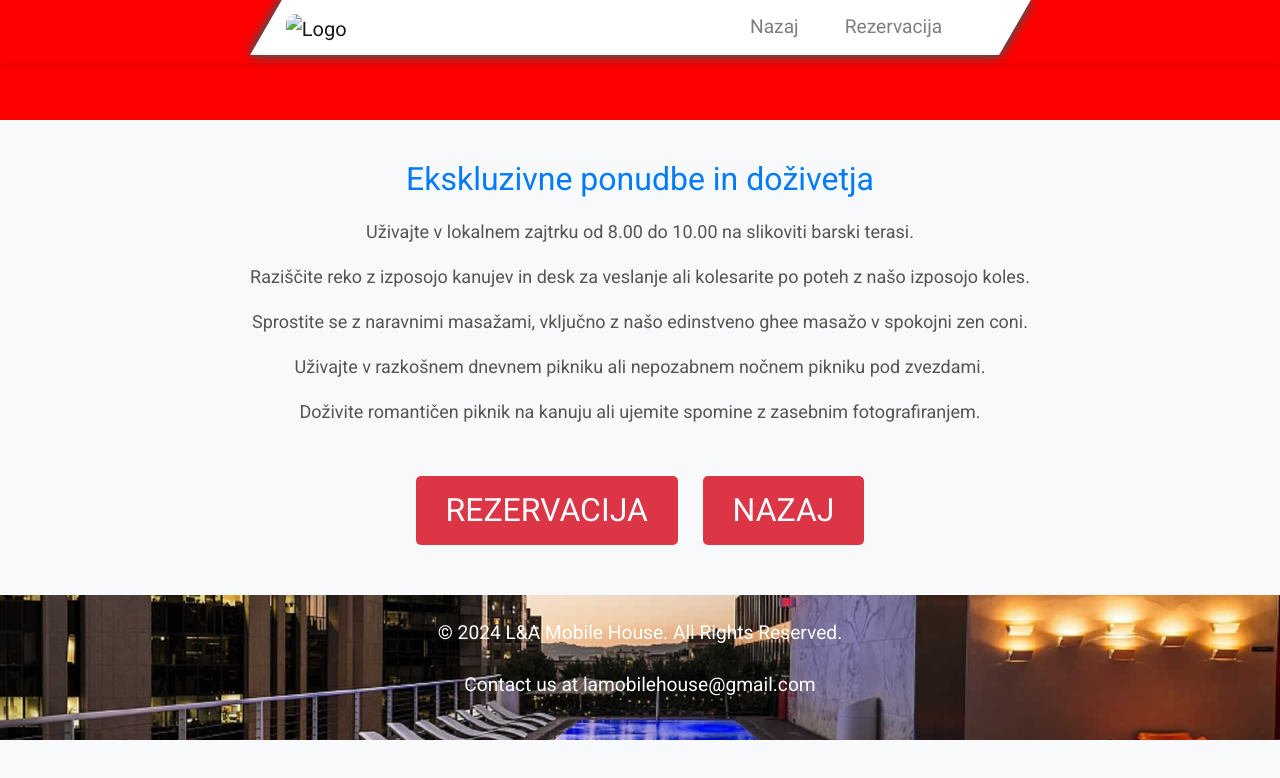
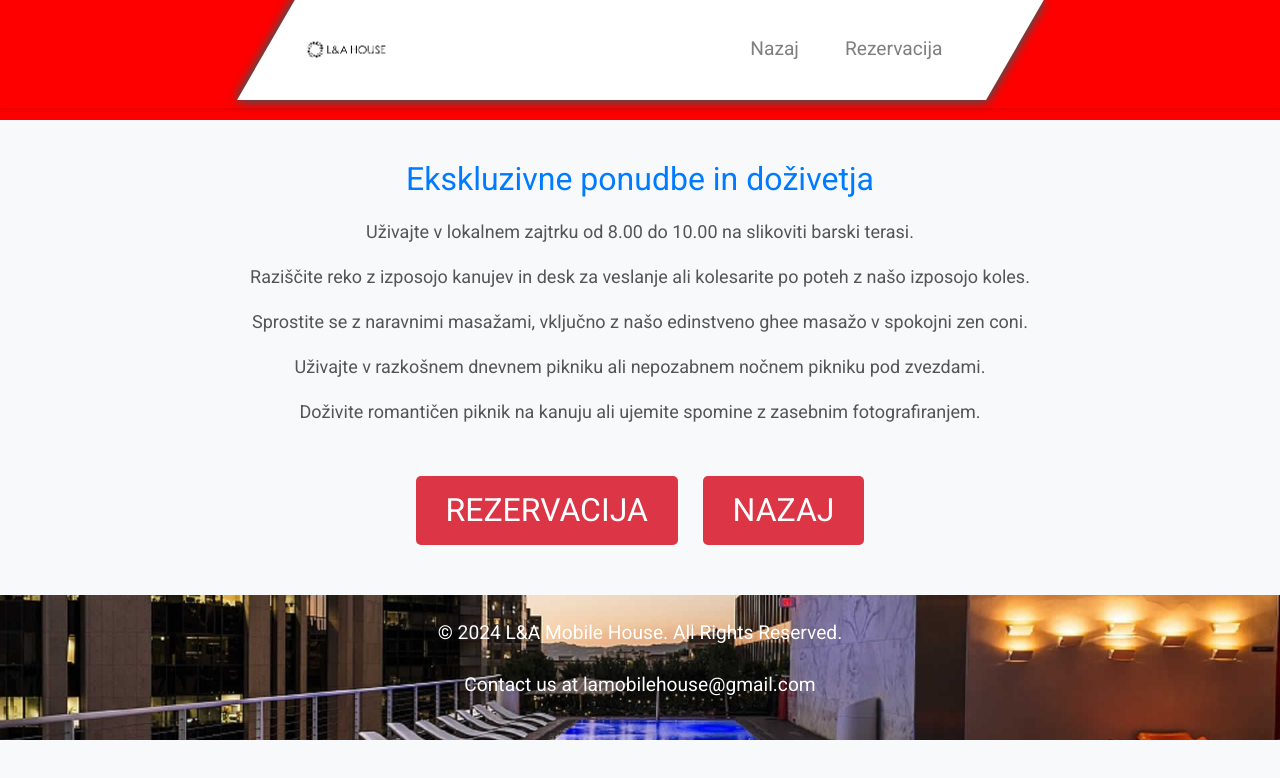
Before and after one commit to LukaM286/lamobile2, a plain HTML site: page site3slo.html in a window 1280 px wide. Drawn offline with Linux system fonts and the light colour scheme; files whose address does not match are found by name.

Commit message:
Update site3slo.html

```diff
--- a/site3slo.html
+++ b/site3slo.html
@@ -105,7 +105,7 @@
     <nav class="navbar navbar-expand-lg navbar-light">
         <div class="container">
             <a class="navbar-brand" href="index.html">
-                <img src="imgs/logo11.png" alt="Logo" width="120">
+                <img src="logo11.png" alt="Logo" width="120">
             </a>
             <button class="navbar-toggler" type="button" data-toggle="collapse" data-target="#show-menu" aria-controls="navbarSupportedContent" aria-expanded="false" aria-label="Toggle navigation">
                 <span class="navbar-toggler-icon"></span>
```
